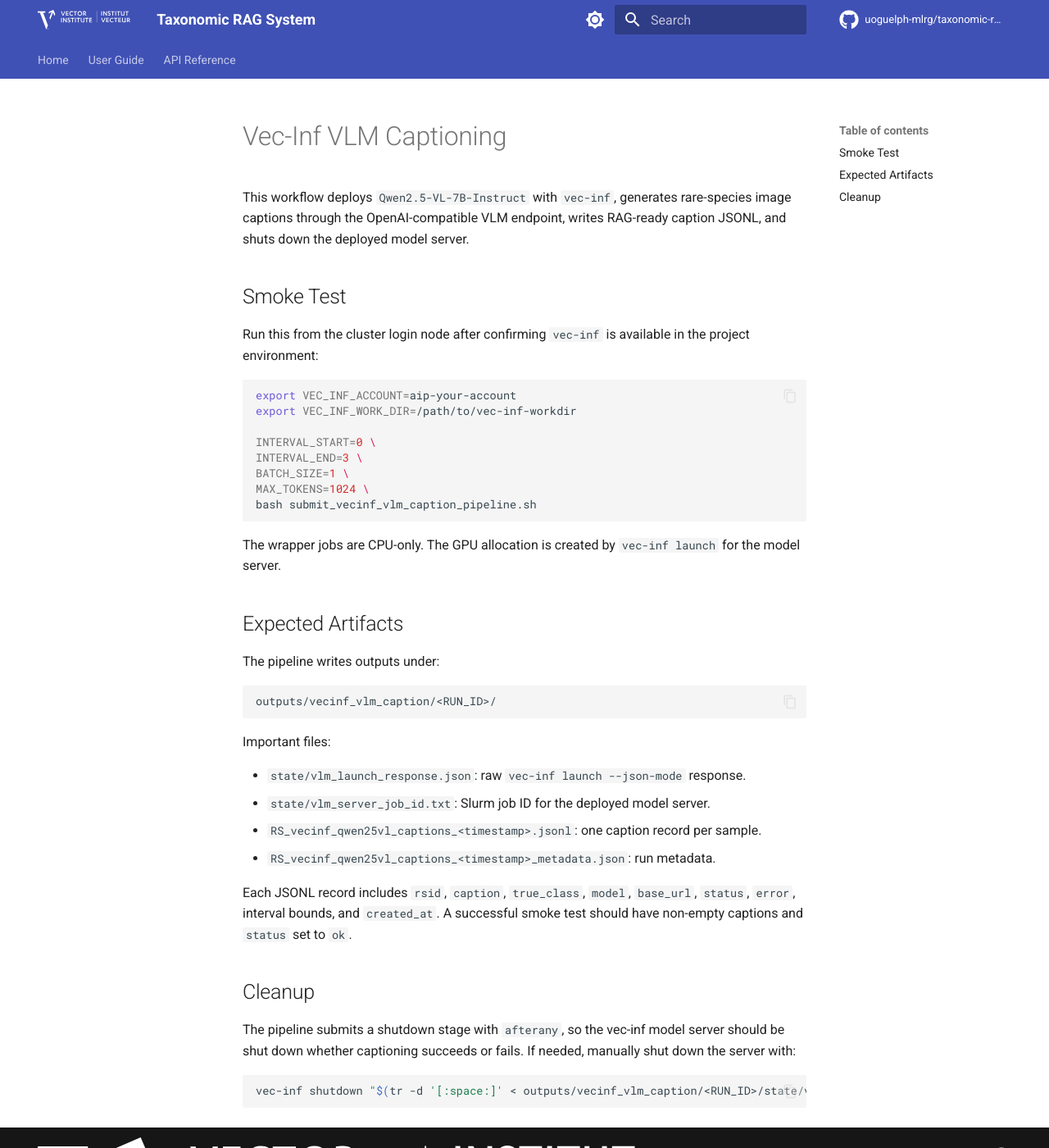
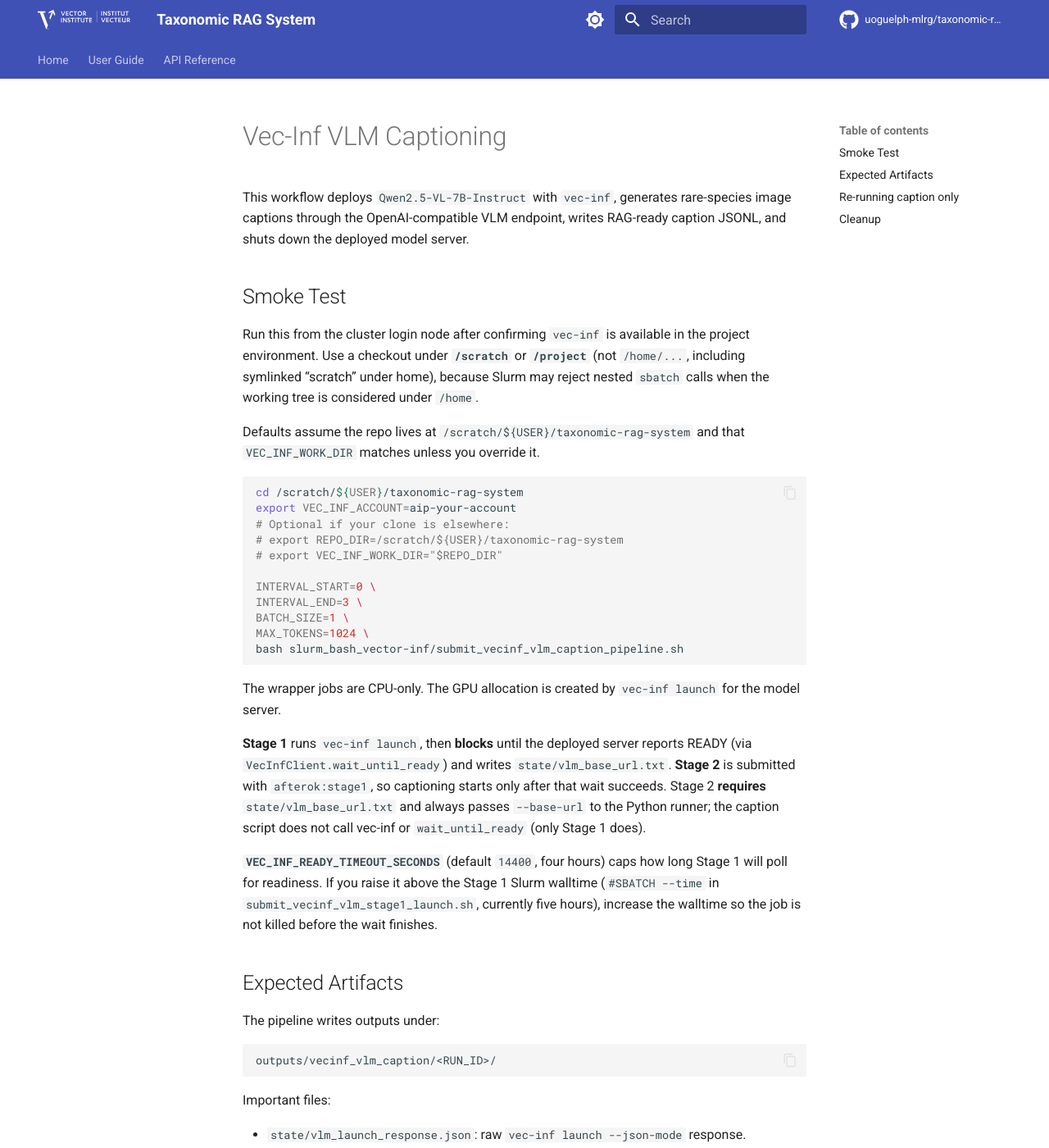
Before and after one commit to uoguelph-mlrg/taxonomic-rag-system, an MkDocs documentation site: the page built from docs/vecinf_vlm_captioning.md, in a window 1280 px wide and 1400 px high. Shown: the whole window at 82% size. Built offline with MkDocs 1.6.1 and Material for MkDocs 9.7.7, drawn with Linux system fonts in a browser that asks for light colours; comment, search, counter and statistics services are not loaded; some of the changed text lies outside the part shown.

Commit message:
Require --base-url for vec-inf captioning; drop Python wait_until_ready, enforce vlm_base_url.txt in Stage 2

````diff
--- a/docs/vecinf_vlm_captioning.md
+++ b/docs/vecinf_vlm_captioning.md
@@ -7,21 +7,42 @@
 ## Smoke Test
 
 Run this from the cluster login node after confirming `vec-inf` is available in
-the project environment:
+the project environment. Use a checkout under **`/scratch`** or **`/project`**
+(not `/home/...`, including symlinked “scratch” under home), because Slurm may
+reject nested `sbatch` calls when the working tree is considered under `/home`.
+
+Defaults assume the repo lives at `/scratch/${USER}/taxonomic-rag-system` and
+that `VEC_INF_WORK_DIR` matches unless you override it.
 
 ```bash
+cd /scratch/${USER}/taxonomic-rag-system
 export VEC_INF_ACCOUNT=aip-your-account
-export VEC_INF_WORK_DIR=/path/to/vec-inf-workdir
+# Optional if your clone is elsewhere:
+# export REPO_DIR=/scratch/${USER}/taxonomic-rag-system
+# export VEC_INF_WORK_DIR="$REPO_DIR"
 
 INTERVAL_START=0 \
 INTERVAL_END=3 \
 BATCH_SIZE=1 \
 MAX_TOKENS=1024 \
-bash submit_vecinf_vlm_caption_pipeline.sh
+bash slurm_bash_vector-inf/submit_vecinf_vlm_caption_pipeline.sh
 ```
 
 The wrapper jobs are CPU-only. The GPU allocation is created by `vec-inf launch`
 for the model server.
+
+**Stage 1** runs `vec-inf launch`, then **blocks** until the deployed server reports
+READY (via `VecInfClient.wait_until_ready`) and writes `state/vlm_base_url.txt`.
+**Stage 2** is submitted with `afterok:stage1`, so captioning starts only after
+that wait succeeds. Stage 2 **requires** `state/vlm_base_url.txt` and always
+passes `--base-url` to the Python runner; the caption script does not call vec-inf
+or `wait_until_ready` (only Stage 1 does).
+
+**`VEC_INF_READY_TIMEOUT_SECONDS`** (default `14400`, four hours) caps how long
+Stage 1 will poll for readiness. If you raise it above the Stage 1 Slurm
+walltime (`#SBATCH --time` in `submit_vecinf_vlm_stage1_launch.sh`, currently
+five hours), increase the walltime so the job is not killed before the wait
+finishes.
 
 ## Expected Artifacts
 
@@ -35,12 +56,22 @@
 
 - `state/vlm_launch_response.json`: raw `vec-inf launch --json-mode` response.
 - `state/vlm_server_job_id.txt`: Slurm job ID for the deployed model server.
+- `state/vlm_base_url.txt`: OpenAI-compatible `base_url` written after the server
+  reaches READY (**required** by Stage 2; the job fails if this file is missing
+  or empty).
 - `RS_vecinf_qwen25vl_captions_<timestamp>.jsonl`: one caption record per sample.
 - `RS_vecinf_qwen25vl_captions_<timestamp>_metadata.json`: run metadata.
 
 Each JSONL record includes `rsid`, `caption`, `true_class`, `model`, `base_url`,
 `status`, `error`, interval bounds, and `created_at`. A successful smoke test
 should have non-empty captions and `status` set to `ok`.
+
+## Re-running caption only
+
+To run [`rare_species_caption_vecinf_vlm.py`](src/taxonomic_rag_system/runs/rare_species_caption_vecinf_vlm.py)
+manually, you must pass a non-empty `--base-url` (for example the first line of
+`state/vlm_base_url.txt`). `--server-job-id` is optional and used for metadata
+only. Resolving a URL from a job id inside Python is not supported.
 
 ## Cleanup
 
````
Also changed, not shown: 2 other files.
